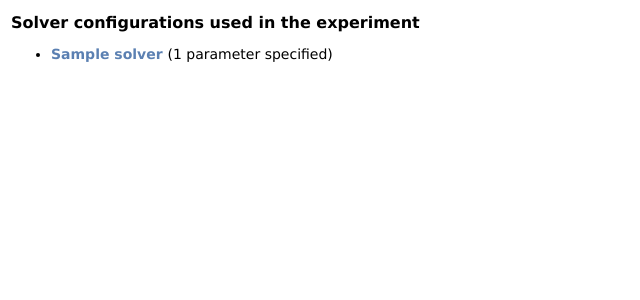
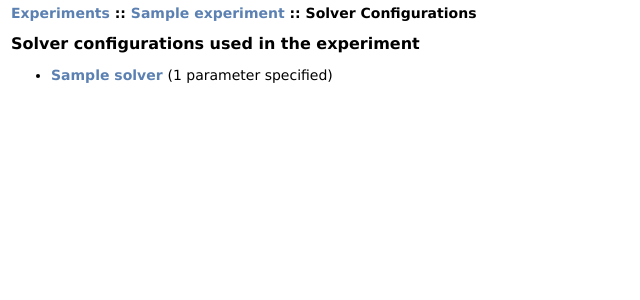
Before and after one commit to ceari/edacc_web, a Flask app: template edacc/templates/experiment_solver_configurations.html in a window 1280 px wide. Shown: the part 36-336 px from the top of the page, without its empty margins (0-640 px from the left). Run offline with Flask 2, Linux system fonts and the light colour scheme; the template is opened without the code that fills it: most values are stand-ins (such as "Sample title", 1, 10 or a date in 2020); parts of the project's set-up code (start-up, migrations or seed data) failed here and were passed over.

Commit message:
"You are here" help

```diff
--- a/edacc/static/css/base.css
+++ b/edacc/static/css/base.css
@@ -118,6 +118,12 @@ table.results td {
     padding: 3px;
 }
 
+div.navigation {
+    font-size: 14px;
+    margin-top: 5px;
+    margin-bottom: 5px;
+    font-weight: bold;
+}
 
 code, pre {
     margin-left: 5px;
--- a/edacc/templates/experiment.html
+++ b/edacc/templates/experiment.html
@@ -1,7 +1,11 @@
 {% extends "base.html" %}
 {% block title %}{{experiment.name}} Experiment{% endblock %}
 {% block content %}
-    <h1>Experiment: {{experiment.name}}</h1>
+    <div class="navigation">
+        <a href="/">Experiments</a> ::
+        {{experiment.name}}
+    </div>
+    <h1>Experiment {{experiment.name}}</h1>
 
     <h2>Information about solvers and instances</h2>
     <a href="{{url_for('experiment_solvers', experiment_id=experiment.idExperiment)}}">List of solvers used in this experiment</a><br/>
--- a/edacc/templates/experiment_instances.html
+++ b/edacc/templates/experiment_instances.html
@@ -1,6 +1,11 @@
 {% extends "base.html" %}
 {% block title %}Instances{% endblock %}
 {% block content %}
+    <div class="navigation">
+        <a href="/">Experiments</a> ::
+        <a href="{{url_for('experiment', experiment_id=experiment.idExperiment)}}">{{experiment.name}}</a> ::
+        Instances
+    </div>
     <h2>Instances used in the experiment</h2>
     <table class="details">
         <thead>
--- a/edacc/templates/experiment_results.html
+++ b/edacc/templates/experiment_results.html
@@ -1,6 +1,11 @@
 {% extends "base.html" %}
 {% block title %}Results{% endblock %}
 {% block content %}
+    <div class="navigation">
+        <a href="/">Experiments</a> ::
+        <a href="{{url_for('experiment', experiment_id=experiment.idExperiment)}}">{{experiment.name}}</a> ::
+        Results
+    </div>
     <h2>Results by solver configuration and instance</h2>
 
     <table class="results">
--- a/edacc/templates/experiment_solver_configurations.html
+++ b/edacc/templates/experiment_solver_configurations.html
@@ -1,6 +1,11 @@
 {% extends "base.html" %}
 {% block title %}Solver Configurations{% endblock %}
 {% block content %}
+    <div class="navigation">
+        <a href="/">Experiments</a> ::
+        <a href="{{url_for('experiment', experiment_id=experiment.idExperiment)}}">{{experiment.name}}</a> ::
+        Solver Configurations
+    </div>
     <h2>Solver configurations used in the experiment</h2>
     <ul>
         {% for solver_config in solver_configurations %}
--- a/edacc/templates/experiment_solvers.html
+++ b/edacc/templates/experiment_solvers.html
@@ -1,6 +1,11 @@
 {% extends "base.html" %}
 {% block title %}Solvers{% endblock %}
 {% block content %}
+    <div class="navigation">
+        <a href="/">Experiments</a> ::
+        <a href="{{url_for('experiment', experiment_id=experiment.idExperiment)}}">{{experiment.name}}</a> ::
+        Solvers
+    </div>
     <h2>Solvers used in the experiment</h2>
     <ul>
         {% for solver in solvers %}
--- a/edacc/templates/solver_config_results.html
+++ b/edacc/templates/solver_config_results.html
@@ -1,6 +1,12 @@
 {% extends "base.html" %}
 {% block title %}Results of {{solver_configuration.solver.name}} on {{instance.name}}{% endblock %}
 {% block content %}
+    <div class="navigation">
+        <a href="/">Experiments</a> ::
+        <a href="{{url_for('experiment', experiment_id=experiment.idExperiment)}}">{{experiment.name}}</a> ::
+        <a href="{{url_for('experiment_results', experiment_id=experiment.idExperiment)}}">Results</a> ::
+        {{solver_configuration.solver.name}} on {{instance.name}}
+    </div>
     <h2>Results of {{solver_configuration.solver.name}} on {{instance.name}}</h2>
     Completed {{completed}}/{{results|length}} runs
     <table class="results">
--- a/edacc/templates/solver_details.html
+++ b/edacc/templates/solver_details.html
@@ -34,7 +34,7 @@
     </tr>
 </table>
 
-<h2>Parameters supported by solver</h2>
+<h2>supported parameters</h2>
 <table class="details">
     <thead>
         <tr>
--- a/edacc/views.py
+++ b/edacc/views.py
@@ -34,7 +34,7 @@ def experiment_solvers(experiment_id):
     solvers = list(set(sc.solver for sc in experiment.solver_configurations))
     solvers.sort(key=lambda s: s.name)
 
-    return render('experiment_solvers.html', solvers=solvers)
+    return render('experiment_solvers.html', solvers=solvers, experiment=experiment)
 
 @app.route('/experiment/<int:experiment_id>/solver-configurations')
 def experiment_solver_configurations(experiment_id):
@@ -54,7 +54,7 @@ def experiment_instances(experiment_id):
     instances = experiment.instances
     instances.sort(key=lambda i: i.name)
 
-    return render('experiment_instances.html', instances=instances)
+    return render('experiment_instances.html', instances=instances, experiment=experiment)
 
 @app.route('/experiment/<int:experiment_id>/results')
 def experiment_results(experiment_id):
```
Lines whose indentation alone changed are shown as unchanged.
